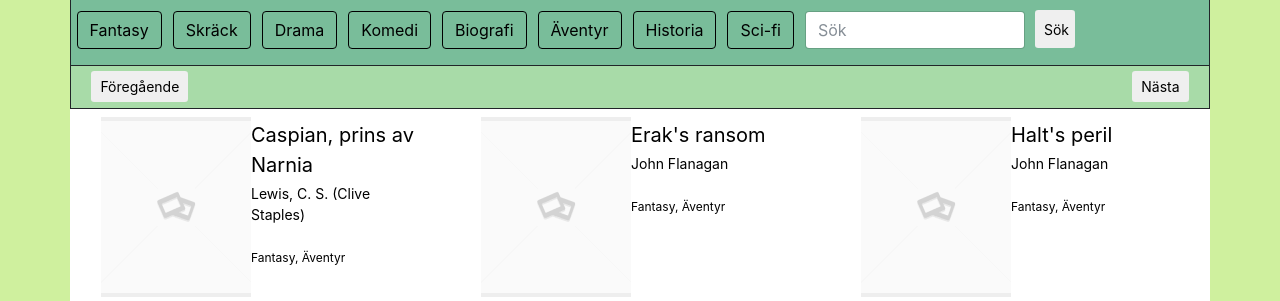
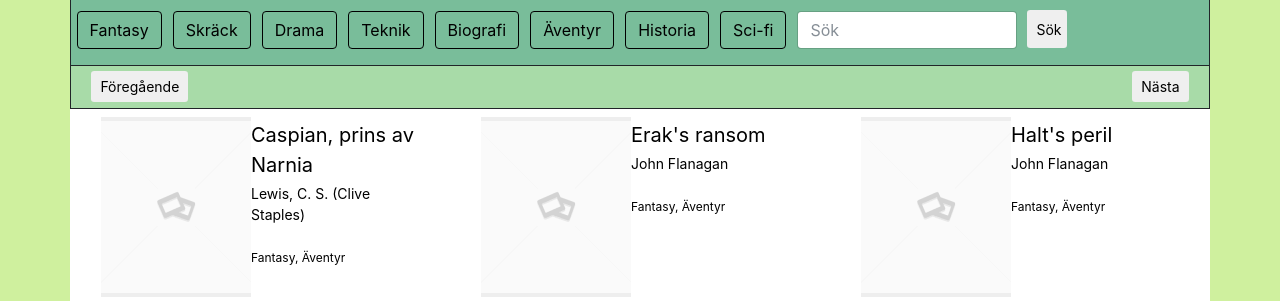
Before and after one commit to T42017/Projekt3-Team3, a PHP site: page /projekt3/ in a window 1280 px wide. Shown: the part 170-471 px from the top of the page. Run offline with PHP 8.4, Linux system fonts and the light colour scheme; data comes from the database, SQL or seed files in the repository; some libraries are stand-ins or nearby versions.

Commit message:
teknik istället för komedi som kategori

```diff
--- a/templates/site.twig
+++ b/templates/site.twig
@@ -26,7 +26,7 @@
 
             <p><a href="/projekt3/hem/sida/{{sida}}/?categories=3&search={{search}}" class="btn btn-outlined btn-primary catbuttons">Drama</a></p>
 
-            <p><a href="/projekt3/hem/sida/{{sida}}/?categories=6&search={{search}}" class="btn btn-outlined btn-primary catbuttons">Komedi</a></p>
+            <p><a href="/projekt3/hem/sida/{{sida}}/?categories=6&search={{search}}" class="btn btn-outlined btn-primary catbuttons">Teknik</a></p>
 
             <p><a href="/projekt3/hem/sida/{{sida}}/?categories=7&search={{search}}" class="btn btn-outlined btn-primary catbuttons">Biografi</a></p>
 
```
